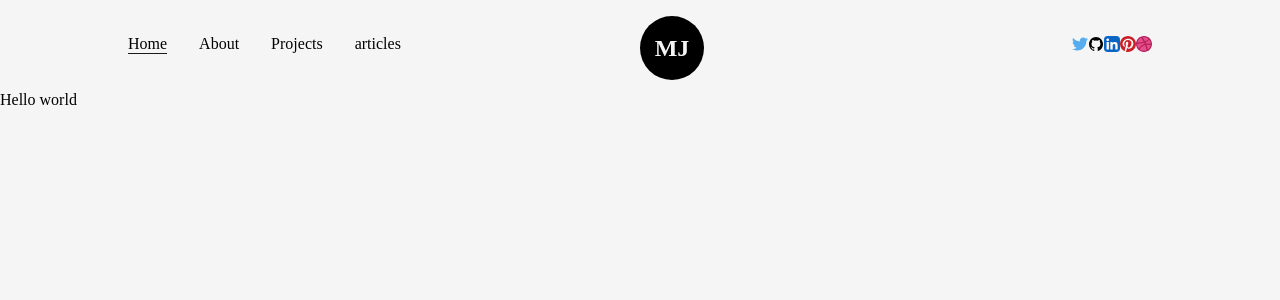
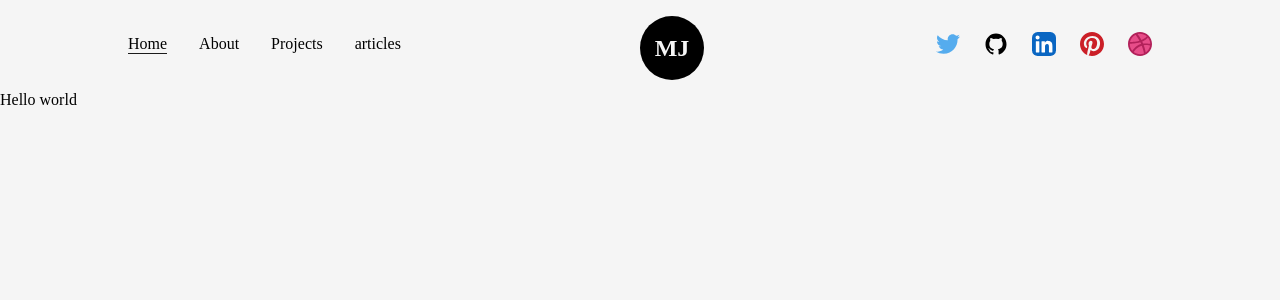
Before and after one commit to miharyjoe/Portfolio, a Next.js app: page / in a window 1280 px wide. Shown: the top 300 px of the page. Built offline with nearby package versions, Linux system fonts and the light colour scheme.

Commit message:
feat: navbar

```diff
--- a/src/components/NavBar.js
+++ b/src/components/NavBar.js
@@ -9,6 +9,7 @@ import {
   PinterestIcon,
   DribbbleIcon,
 } from "./icons";
+import { motion } from "framer-motion";
 
 const CustomLink = ({ href, title, className = "" }) => {
   const router = useRouter();
@@ -36,21 +37,51 @@ const NavBar = () => {
       </nav>
 
       <nav className="flex items-center justify-center flex-wrap">
-        <a href="https://twitter.com" target="_blank">
+        <motion.a
+          href="https://twitter.com"
+          target="_blank"
+          whileHover={{ y: -2 }}
+          whileTap={{ scale: 0.9 }}
+          className="w-6 mx-3"
+        >
           <TwitterIcon />
-        </a>
-        <a href="https://github.com" target="_blank">
+        </motion.a>
+        <motion.a
+          href="https://github.com"
+          target="_blank"
+          whileHover={{ y: -2 }}
+          whileTap={{ scale: 0.9 }}
+          className="w-6 mx-3"
+        >
           <GithubIcon />
-        </a>
-        <a href="/" target="_blank">
+        </motion.a>
+        <motion.a
+          href="/"
+          target="_blank"
+          whileHover={{ y: -2 }}
+          whileTap={{ scale: 0.9 }}
+          className="w-6 mx-3"
+        >
           <LinkedInIcon />
-        </a>
-        <a href="/" target="_blank">
+        </motion.a>
+        <motion.a
+          href="/"
+          target="_blank"
+          whileHover={{ y: -2 }}
+          whileTap={{ scale: 0.9 }}
+          className="w-6 mx-3"
+        >
           <PinterestIcon />
-        </a>
-        <a href="/" target="_blank">
+        </motion.a>
+        <motion.a
+          href="/"
+          target="_blank"
+          whileHover={{ y: -2 }}
+          whileTap={{ scale: 0.9 }}
+          className="w-6 ml-3"
+        >
           <DribbbleIcon />
-        </a>
+        </motion.a>
         <div className="absolute left-[50%] top-2">
           <Logo />
         </div>
```
